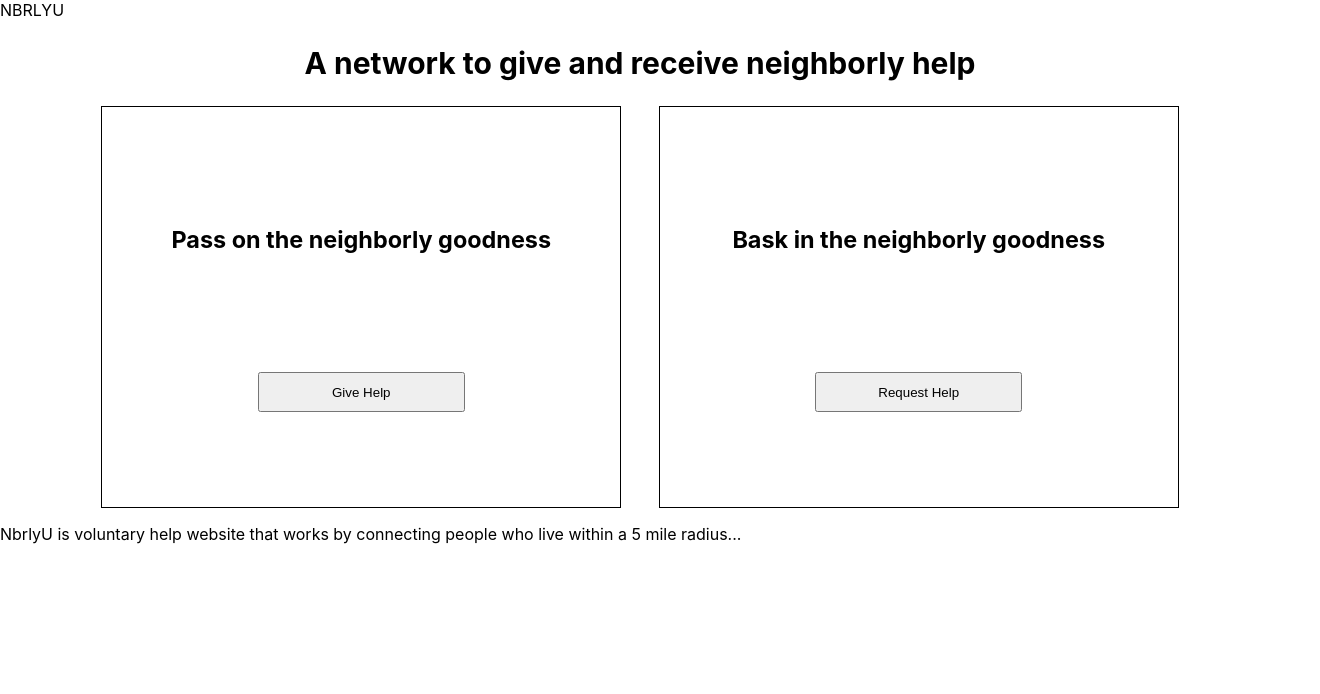
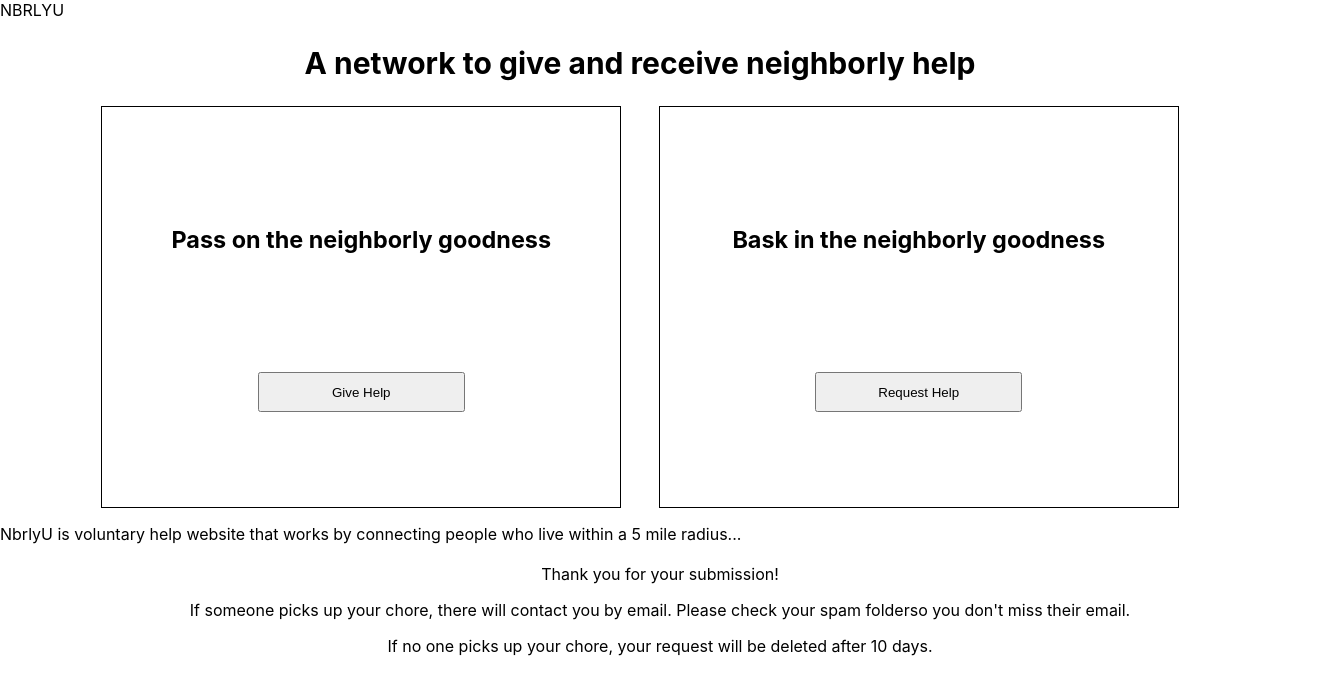
Before and after one commit to Co-Lab-You-Belong-in-Tech/NBRLYU, a React (Create React App) app: page /request in a window 1280 px wide. Shown: the top 694 px of the page, 1320 px wide, since content can reach past the window. Built offline with nearby package versions, Linux system fonts and the light colour scheme.

Commit message:
added confirmation modal to requesters

```diff
--- a/src/App.js
+++ b/src/App.js
@@ -9,6 +9,7 @@ import Home from "./pages/Home";
 import Request from "./pages/Request";
 import Provide from "./pages/Provide";
 import Footer from "./pages/Footer";
+import Modal from "./pages/Modal";
 function App() {
   const [selectedRequest, setSelectedRequest] = useState(false);
   const [selectedProvide, setSelectedProvide] = useState(false);
@@ -33,6 +34,7 @@ function App() {
           setSelectedProvide={setSelectedProvide}
         />
       )}
+      <Modal />
       <Footer />
     </div>
   );
--- /dev/null
+++ b/src/pages/Modal.js
@@ -0,0 +1,20 @@
+import "../styles/modal.css";
+function Modal() {
+  return (
+    <div className="modal-wrap display-none">
+      <div className="modal">
+        <img src="" alt="" />
+        <p>Thank you for your submission!</p>
+        <p>
+          If someone picks up your chore, there will contact you by email.
+          Please check your spam folderso you don't miss their email.
+        </p>
+        <p>
+          If no one picks up your chore, your request will be deleted after 10
+          days.
+        </p>
+      </div>
+    </div>
+  );
+}
+export default Modal;
--- a/src/pages/Request.js
+++ b/src/pages/Request.js
@@ -50,9 +50,9 @@ function Request({ setSelectedProvide, setSelectedRequest }) {
         <fieldset>
           <label htmlFor="">Upload photo (jpeg., tiff., png.) 📎</label>
         </fieldset>
+        <button>Submit</button>
+        <button onClick={handleCancel}>Cancel</button>
       </form>
-      <button>Submit</button>
-      <button onClick={handleCancel}>Cancel</button>
     </div>
   );
 }
--- /dev/null
+++ b/src/styles/modal.css
@@ -0,0 +1,9 @@
+.modal-wrap {
+  width: 100%;
+  margin: 0 auto;
+  padding: 20px;
+  text-align: center;
+  position: absolute;
+  z-index: 10;
+  /* visibility: hidden; */
+}
```
